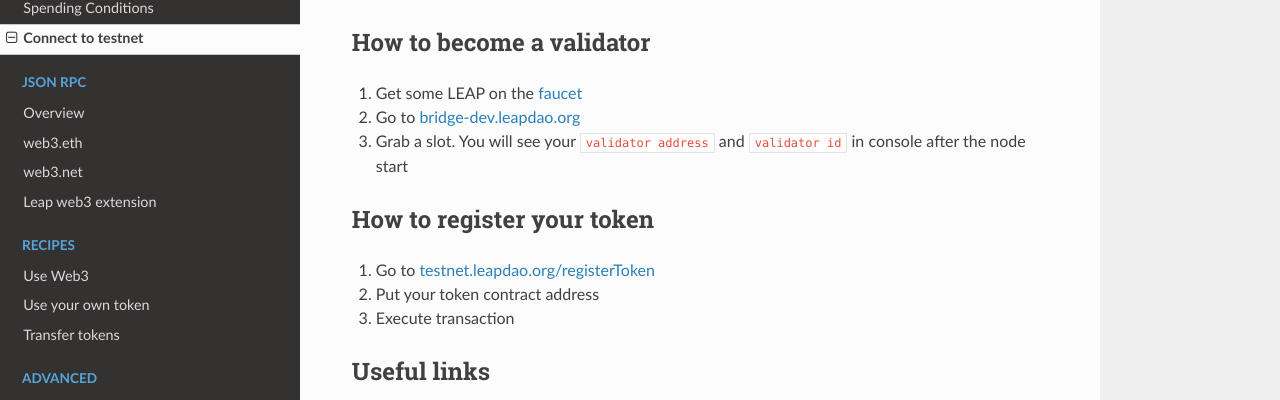
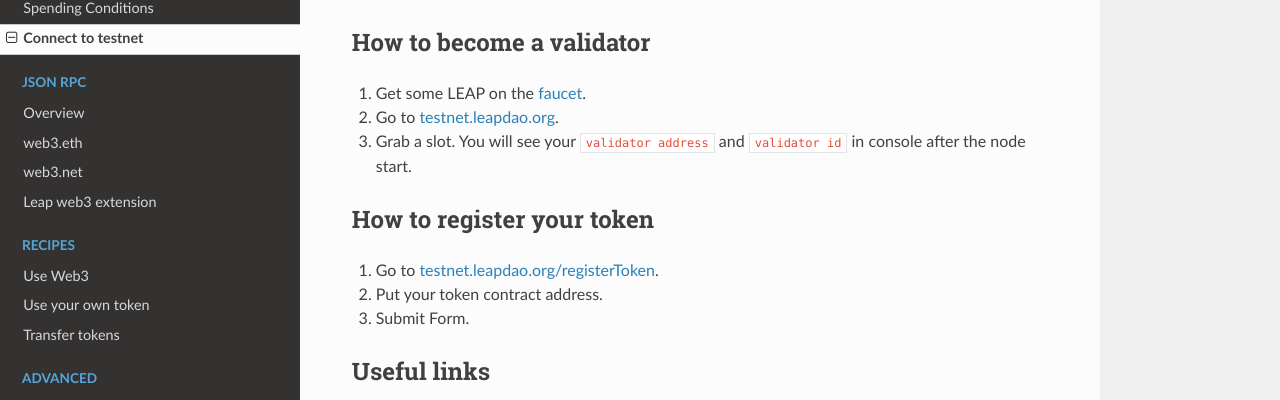
Before and after one commit to leapdao/docs, an MkDocs documentation site: the page built from docs/connect.md, in a window 1280 px wide. Shown: the part 171-571 px from the top of the page. Built offline with MkDocs 1.6.1, drawn with Linux system fonts in a browser that asks for light colours; nearby versions of some CDN libraries.

Commit message:
small fixes

```diff
--- a/docs/connect.md
+++ b/docs/connect.md
@@ -8,15 +8,15 @@ title: Connect to the testnet
 
 ## How to become a validator
 
-1. Get some LEAP on the [faucet](https://testnet.leapdao.org/faucet)
-2. Go to [bridge-dev.leapdao.org](https://testnet.leapdao.org/stake)
-3. Grab a slot. You will see your `validator address` and `validator id` in console after the node start
+1. Get some LEAP on the [faucet](https://testnet.leapdao.org/faucet).
+2. Go to [testnet.leapdao.org](https://testnet.leapdao.org/stake).
+3. Grab a slot. You will see your `validator address` and `validator id` in console after the node start.
 
 ## How to register your token
 
-1. Go to [testnet.leapdao.org/registerToken](https://testnet.leapdao.org/registerToken)
-2. Put your token contract address
-3. Execute transaction
+1. Go to [testnet.leapdao.org/registerToken](https://testnet.leapdao.org/registerToken).
+2. Put your token contract address.
+3. Submit Form.
 
 ## Useful links
 
```
Also changed, not shown: docs/json-rpc/web3.eth.md (+2 -2 lines), docs/spending-conditions.md (+1 -1 lines).
